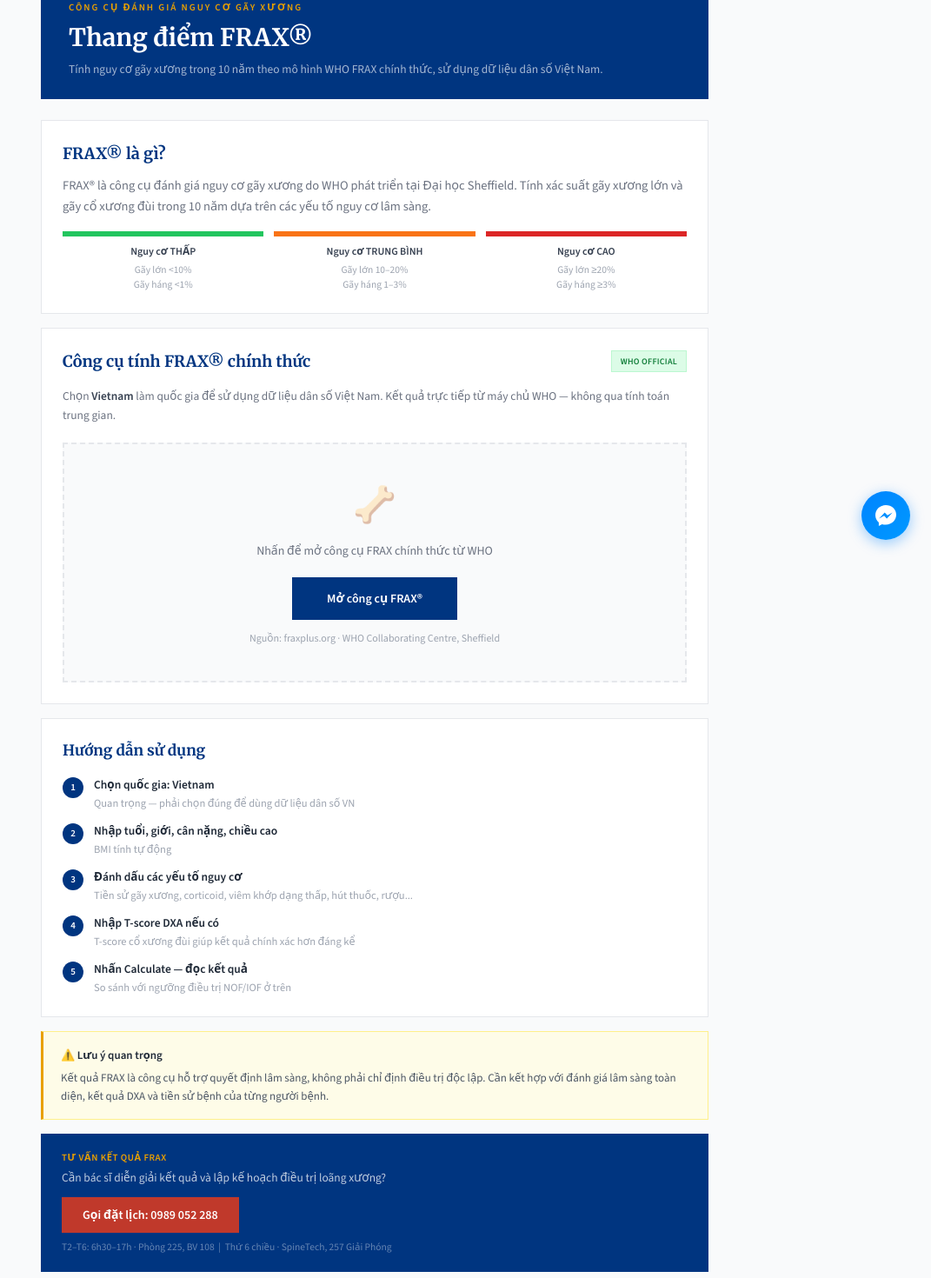
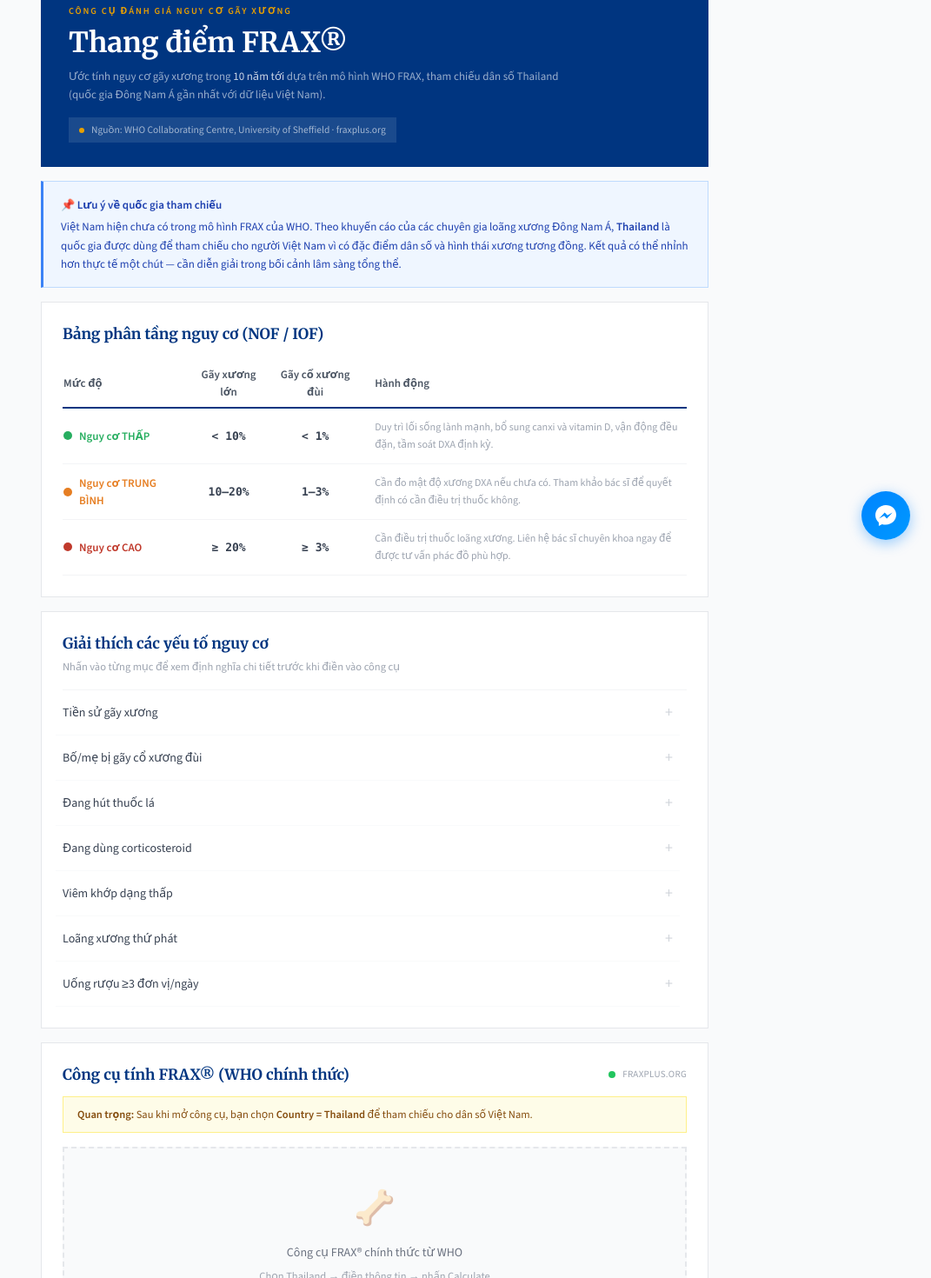
Before and after one commit to Tsquyencotsong-source/bs-quyen-website, a Next.js app: page /frax in a window 1280 px wide. Shown: the part 155-1625 px from the top of the page at 87% size, without its empty margins (209-1280 px from the left). Built offline with nearby package versions, Linux system fonts and the light colour scheme.

Commit message:
them cong cu FRAX tieng Viet tham chieu Thailand

```diff
--- a/src/components/FraxTool.tsx
+++ b/src/components/FraxTool.tsx
@@ -2,107 +2,180 @@
 
 import { useState } from "react";
 
+const RISK_LEVELS = [
+  { color: "#27ae60", bg: "bg-green-50", border: "border-green-200", label: "Nguy cơ THẤP", major: "< 10%", hip: "< 1%", action: "Duy trì lối sống lành mạnh, bổ sung canxi và vitamin D, vận động đều đặn, tầm soát DXA định kỳ." },
+  { color: "#e67e22", bg: "bg-orange-50", border: "border-orange-200", label: "Nguy cơ TRUNG BÌNH", major: "10–20%", hip: "1–3%", action: "Cần đo mật độ xương DXA nếu chưa có. Tham khảo bác sĩ để quyết định có cần điều trị thuốc không." },
+  { color: "#c0392b", bg: "bg-red-50", border: "border-red-200", label: "Nguy cơ CAO", major: "≥ 20%", hip: "≥ 3%", action: "Cần điều trị thuốc loãng xương. Liên hệ bác sĩ chuyên khoa ngay để được tư vấn phác đồ phù hợp." },
+];
+
+const RISK_FACTORS = [
+  { id: "fracture", label: "Tiền sử gãy xương", note: "Gãy xương sau tuổi 40 do chấn thương nhẹ (không tính gãy đầu, ngón tay, mắt cá chân)" },
+  { id: "parent", label: "Bố/mẹ bị gãy cổ xương đùi", note: "Bất kỳ bên nào" },
+  { id: "smoke", label: "Đang hút thuốc lá", note: null },
+  { id: "steroid", label: "Đang dùng corticosteroid", note: "Prednisolone ≥5mg/ngày hoặc tương đương, kéo dài ≥3 tháng" },
+  { id: "ra", label: "Viêm khớp dạng thấp", note: "Được bác sĩ chẩn đoán xác định" },
+  { id: "secondary", label: "Loãng xương thứ phát", note: "Đái tháo đường type 1, cường giáp, mãn kinh sớm (<45 tuổi), xơ gan, COPD..." },
+  { id: "alcohol", label: "Uống rượu ≥3 đơn vị/ngày", note: "1 đơn vị = 1 ly bia 330ml, hoặc 1 ly rượu vang 150ml, hoặc 1 shot rượu mạnh 40ml" },
+];
+
+const STEPS = [
+  { n: "1", t: "Chọn quốc gia: Thailand", d: "Việt Nam chưa có trong mô hình FRAX WHO — Thailand là quốc gia Đông Nam Á gần nhất về đặc điểm xương." },
+  { n: "2", t: "Điền Age, Weight, Height, Sex", d: "Tuổi (40–90), cân nặng (kg), chiều cao (cm), giới tính." },
+  { n: "3", t: "Đánh dấu các yếu tố nguy cơ", d: "Xem giải thích các yếu tố nguy cơ ở bảng bên trên trước khi điền." },
+  { n: "4", t: "Nhập T-score (nếu có DXA)", d: "Chọn Femoral neck làm vị trí đo. T-score âm càng nhiều thì nguy cơ càng cao." },
+  { n: "5", t: "Nhấn Calculate — đọc kết quả", d: "FRAX trả về 2 chỉ số: Major osteoporotic fracture (%) và Hip fracture (%). So sánh với bảng phân tầng nguy cơ bên trên." },
+];
+
 export default function FraxTool() {
-  const [showTool, setShowTool] = useState(false);
+  const [showIframe, setShowIframe] = useState(false);
+  const [openFactor, setOpenFactor] = useState<string | null>(null);
 
   return (
     <div className="min-h-screen bg-gray-50 py-8 px-4">
-      <div className="max-w-3xl mx-auto">
+      <div className="max-w-3xl mx-auto space-y-4">
 
-        {/* Header */}
-        <div className="bg-navy text-white px-8 py-6 mb-6">
-          <p className="text-[11px] font-semibold tracking-[0.18em] uppercase text-brand-gold mb-2">
+        {/* ── HEADER ──────────────────────────────── */}
+        <div className="bg-navy text-white px-8 py-7">
+          <p className="text-[10.5px] font-semibold tracking-[0.18em] uppercase text-brand-gold mb-2">
             Công cụ đánh giá nguy cơ gãy xương
           </p>
-          <h1 className="font-serif-brand text-[28px] font-bold leading-tight mb-2">
+          <h1 className="font-serif-brand text-[clamp(22px,4vw,32px)] font-bold leading-tight mb-2">
             Thang điểm FRAX®
           </h1>
-          <p className="text-[13.5px] text-white/65 font-light leading-relaxed">
-            Tính nguy cơ gãy xương trong 10 năm theo mô hình WHO FRAX chính thức,
-            sử dụng dữ liệu dân số Việt Nam.
+          <p className="text-[13px] text-white/60 font-light leading-relaxed max-w-xl">
+            Ước tính nguy cơ gãy xương trong <strong className="text-white/80">10 năm tới</strong> dựa trên
+            mô hình WHO FRAX, tham chiếu dân số Thailand (quốc gia Đông Nam Á gần nhất với dữ liệu Việt Nam).
           </p>
+          <div className="mt-4 inline-flex items-center gap-2 bg-white/10 px-3 py-1.5 text-[11.5px] text-white/60">
+            <span className="w-1.5 h-1.5 rounded-full bg-brand-gold" />
+            Nguồn: WHO Collaborating Centre, University of Sheffield · fraxplus.org
+          </div>
         </div>
 
-        {/* Giới thiệu ngắn */}
-        <div className="bg-white border border-gray-200 p-6 mb-4">
-          <h2 className="font-serif-brand text-[18px] font-bold text-navy mb-3">FRAX® là gì?</h2>
-          <p className="text-[14.5px] font-light leading-relaxed text-gray-500 mb-4">
-            FRAX® là công cụ đánh giá nguy cơ gãy xương do WHO phát triển tại Đại học Sheffield.
-            Tính xác suất gãy xương lớn và gãy cổ xương đùi trong 10 năm dựa trên các yếu tố nguy cơ lâm sàng.
-          </p>
+        {/* ── LƯU Ý THAILAND ──────────────────────── */}
+        <div className="bg-blue-50 border border-blue-200 border-l-[3px] border-l-blue-500 px-5 py-4 text-[13px] text-blue-800 leading-relaxed">
+          <strong className="font-semibold block mb-1">📌 Lưu ý về quốc gia tham chiếu</strong>
+          Việt Nam hiện chưa có trong mô hình FRAX của WHO. Theo khuyến cáo của các chuyên gia loãng xương
+          Đông Nam Á, <strong>Thailand</strong> là quốc gia được dùng để tham chiếu cho người Việt Nam
+          vì có đặc điểm dân số và hình thái xương tương đồng. Kết quả có thể nhỉnh hơn
+          thực tế một chút — cần diễn giải trong bối cảnh lâm sàng tổng thể.
+        </div>
 
-          <div className="grid grid-cols-3 gap-3">
-            {[
-              { color: "bg-green-500", label: "Nguy cơ THẤP", desc: "Gãy lớn <10%\nGãy háng <1%" },
-              { color: "bg-orange-500", label: "Nguy cơ TRUNG BÌNH", desc: "Gãy lớn 10–20%\nGãy háng 1–3%" },
-              { color: "bg-red-600", label: "Nguy cơ CAO", desc: "Gãy lớn ≥20%\nGãy háng ≥3%" },
-            ].map(item => (
-              <div key={item.label} className="text-center">
-                <div className={`${item.color} h-1.5 mb-2`} />
-                <p className="font-semibold text-[12px] text-gray-700">{item.label}</p>
-                <p className="text-[11.5px] text-gray-400 mt-1 whitespace-pre-line">{item.desc}</p>
+        {/* ── PHÂN TẦNG NGUY CƠ ───────────────────── */}
+        <div className="bg-white border border-gray-200 p-6">
+          <h2 className="font-serif-brand text-[17px] font-bold text-navy mb-4">
+            Bảng phân tầng nguy cơ (NOF / IOF)
+          </h2>
+          <div className="overflow-x-auto">
+            <table className="w-full text-[13px]">
+              <thead>
+                <tr className="border-b-2 border-navy">
+                  <th className="text-left py-2 pr-4 font-semibold text-gray-600 w-36">Mức độ</th>
+                  <th className="text-center py-2 px-3 font-semibold text-gray-600">Gãy xương lớn</th>
+                  <th className="text-center py-2 px-3 font-semibold text-gray-600">Gãy cổ xương đùi</th>
+                  <th className="text-left py-2 pl-4 font-semibold text-gray-600">Hành động</th>
+                </tr>
+              </thead>
+              <tbody>
+                {RISK_LEVELS.map((r) => (
+                  <tr key={r.label} className="border-b border-gray-100">
+                    <td className="py-3 pr-4">
+                      <span className="inline-flex items-center gap-2 font-semibold" style={{ color: r.color }}>
+                        <span className="w-2.5 h-2.5 rounded-full flex-shrink-0" style={{ backgroundColor: r.color }} />
+                        {r.label}
+                      </span>
+                    </td>
+                    <td className="py-3 px-3 text-center font-mono font-semibold text-gray-700">{r.major}</td>
+                    <td className="py-3 px-3 text-center font-mono font-semibold text-gray-700">{r.hip}</td>
+                    <td className="py-3 pl-4 text-gray-400 text-[12px] leading-relaxed">{r.action}</td>
+                  </tr>
+                ))}
+              </tbody>
+            </table>
+          </div>
+        </div>
+
+        {/* ── YẾU TỐ NGUY CƠ ──────────────────────── */}
+        <div className="bg-white border border-gray-200 p-6">
+          <h2 className="font-serif-brand text-[17px] font-bold text-navy mb-1">
+            Giải thích các yếu tố nguy cơ
+          </h2>
+          <p className="text-[12.5px] text-gray-400 mb-4">Nhấn vào từng mục để xem định nghĩa chi tiết trước khi điền vào công cụ</p>
+          <div className="space-y-0 border-t border-gray-100">
+            {RISK_FACTORS.map(({ id, label, note }) => (
+              <div key={id}>
+                <button
+                  onClick={() => setOpenFactor(openFactor === id ? null : id)}
+                  className="w-full flex items-center justify-between py-3 border-b border-gray-50 hover:bg-gray-50 px-2 -mx-2 text-left"
+                >
+                  <span className="text-[14px] text-gray-700 font-medium">{label}</span>
+                  <span className="text-gray-300 text-[18px] font-light">{openFactor === id ? "−" : "+"}</span>
+                </button>
+                {openFactor === id && note && (
+                  <div className="px-2 py-3 bg-gray-50 border-b border-gray-100 text-[12.5px] text-gray-500 leading-relaxed -mx-2">
+                    {note}
+                  </div>
+                )}
+                {openFactor === id && !note && (
+                  <div className="px-2 py-3 bg-gray-50 border-b border-gray-100 text-[12.5px] text-gray-400 -mx-2">
+                    Không cần giải thích thêm.
+                  </div>
+                )}
               </div>
             ))}
           </div>
         </div>
 
-        {/* Công cụ chính thức */}
-        <div className="bg-white border border-gray-200 p-6 mb-4">
-          <div className="flex items-center justify-between mb-4">
-            <h2 className="font-serif-brand text-[18px] font-bold text-navy">
-              Công cụ tính FRAX® chính thức
+        {/* ── CÔNG CỤ FRAX CHÍNH THỨC ─────────────── */}
+        <div className="bg-white border border-gray-200 p-6">
+          <div className="flex items-center justify-between mb-3 flex-wrap gap-2">
+            <h2 className="font-serif-brand text-[17px] font-bold text-navy">
+              Công cụ tính FRAX® (WHO chính thức)
             </h2>
-            <span className="text-[10px] bg-green-100 text-green-700 font-bold px-2.5 py-1 uppercase tracking-wide border border-green-200">
-              WHO Official
-            </span>
+            <div className="flex items-center gap-2">
+              <span className="w-2 h-2 rounded-full bg-green-500" />
+              <span className="text-[11px] text-gray-400 font-medium uppercase tracking-wide">fraxplus.org</span>
+            </div>
           </div>
 
-          <p className="text-[13.5px] text-gray-500 mb-5 leading-relaxed">
-            Chọn <strong className="text-gray-700">Vietnam</strong> làm quốc gia để sử dụng dữ liệu dân số Việt Nam.
-            Kết quả trực tiếp từ máy chủ WHO — không qua tính toán trung gian.
-          </p>
+          <div className="bg-yellow-50 border border-yellow-200 px-4 py-2.5 mb-4 text-[12.5px] text-yellow-800 leading-relaxed">
+            <strong>Quan trọng:</strong> Sau khi mở công cụ, bạn chọn <strong>Country = Thailand</strong> để tham chiếu cho dân số Việt Nam.
+          </div>
 
-          {!showTool ? (
-            <div className="text-center py-10 border-2 border-dashed border-gray-200 bg-gray-50">
-              <div className="text-[40px] mb-3">🦴</div>
-              <p className="text-[14px] text-gray-500 mb-5">Nhấn để mở công cụ FRAX chính thức từ WHO</p>
+          {!showIframe ? (
+            <div className="text-center py-10 bg-gray-50 border-2 border-dashed border-gray-200">
+              <p className="text-[38px] mb-3">🦴</p>
+              <p className="text-[14px] text-gray-500 mb-2 font-medium">Công cụ FRAX® chính thức từ WHO</p>
+              <p className="text-[12.5px] text-gray-400 mb-5">Chọn Thailand → điền thông tin → nhấn Calculate</p>
               <button
-                onClick={() => setShowTool(true)}
+                onClick={() => setShowIframe(true)}
                 className="bg-navy text-white px-10 py-3.5 font-semibold text-[14px] hover:bg-navy-dark transition-colors"
               >
                 Mở công cụ FRAX®
               </button>
-              <p className="text-[12px] text-gray-400 mt-3">Nguồn: fraxplus.org · WHO Collaborating Centre, Sheffield</p>
             </div>
           ) : (
             <div>
-              <div className="mb-2 flex items-center gap-2 text-[12px] text-gray-400">
+              <div className="flex items-center gap-2 text-[12px] text-gray-400 mb-2">
                 <span className="w-2 h-2 rounded-full bg-green-500 animate-pulse" />
-                Đang kết nối trực tiếp với fraxplus.org...
+                Đang kết nối với fraxplus.org...
               </div>
               <iframe
-                src="https://www.fraxplus.org/fraxservlet?country=Vietnam&LanguageCode=VN&SkeletalSite=FN"
+                src="https://www.fraxplus.org/fraxservlet?country=Thailand&LanguageCode=EN&SkeletalSite=FN"
                 width="100%"
                 height="950"
                 frameBorder="0"
-                title="FRAX® Calculator WHO - Vietnam"
+                title="FRAX® Calculator WHO - Thailand (Vietnam reference)"
                 className="w-full border border-gray-200"
                 style={{ minHeight: "950px" }}
                 loading="lazy"
               />
-              <div className="mt-3 flex items-center justify-between">
-                <button
-                  onClick={() => setShowTool(false)}
-                  className="text-[12px] text-gray-400 hover:text-gray-600 underline underline-offset-2"
-                >
-                  ← Đóng
+              <div className="mt-3 flex items-center justify-between text-[12px]">
+                <button onClick={() => setShowIframe(false)} className="text-gray-400 hover:text-gray-600 underline underline-offset-2">
+                  ← Thu gọn
                 </button>
-                <a
-                  href="https://www.fraxplus.org/calculation-tool"
-                  target="_blank"
-                  rel="noopener noreferrer"
-                  className="text-[12px] text-navy hover:underline underline-offset-2"
-                >
+                <a href="https://www.fraxplus.org/calculation-tool" target="_blank" rel="noopener noreferrer"
+                  className="text-navy hover:underline underline-offset-2">
                   Mở trang đầy đủ ↗
                 </a>
               </div>
@@ -110,48 +183,50 @@
           )}
         </div>
 
-        {/* Hướng dẫn */}
-        <div className="bg-white border border-gray-200 p-6 mb-4">
-          <h2 className="font-serif-brand text-[17px] font-bold text-navy mb-4">Hướng dẫn sử dụng</h2>
+        {/* ── HƯỚNG DẪN ───────────────────────────── */}
+        <div className="bg-white border border-gray-200 p-6">
+          <h2 className="font-serif-brand text-[17px] font-bold text-navy mb-4">
+            Hướng dẫn điền thông tin từng bước
+          </h2>
           <div className="space-y-3">
-            {[
-              { n: "1", t: "Chọn quốc gia: Vietnam", d: "Quan trọng — phải chọn đúng để dùng dữ liệu dân số VN" },
-              { n: "2", t: "Nhập tuổi, giới, cân nặng, chiều cao", d: "BMI tính tự động" },
-              { n: "3", t: "Đánh dấu các yếu tố nguy cơ", d: "Tiền sử gãy xương, corticoid, viêm khớp dạng thấp, hút thuốc, rượu..." },
-              { n: "4", t: "Nhập T-score DXA nếu có", d: "T-score cổ xương đùi giúp kết quả chính xác hơn đáng kể" },
-              { n: "5", t: "Nhấn Calculate — đọc kết quả", d: "So sánh với ngưỡng điều trị NOF/IOF ở trên" },
-            ].map(({ n, t, d }) => (
-              <div key={n} className="flex gap-3 items-start">
-                <span className="w-6 h-6 rounded-full bg-navy text-white text-[11px] font-bold flex items-center justify-center flex-shrink-0 mt-0.5">{n}</span>
+            {STEPS.map(({ n, t, d }) => (
+              <div key={n} className="flex gap-3 items-start py-3 border-b border-gray-50 last:border-b-0">
+                <span className="w-7 h-7 rounded-full bg-navy text-white text-[12px] font-bold flex items-center justify-center flex-shrink-0 mt-0.5">
+                  {n}
+                </span>
                 <div>
-                  <p className="font-semibold text-[13.5px] text-gray-800">{t}</p>
-                  <p className="text-[12.5px] text-gray-400 mt-0.5">{d}</p>
+                  <p className="font-semibold text-[14px] text-gray-800">{t}</p>
+                  <p className="text-[12.5px] text-gray-400 mt-0.5 leading-relaxed">{d}</p>
                 </div>
               </div>
             ))}
           </div>
         </div>
 
-        {/* Lưu ý y đức */}
-        <div className="bg-yellow-50 border border-yellow-200 border-l-[3px] border-l-brand-gold px-5 py-4 mb-4 text-[13px] text-gray-600 leading-relaxed">
+        {/* ── LƯU Ý Y ĐỨC ─────────────────────────── */}
+        <div className="bg-yellow-50 border border-yellow-200 border-l-[3px] border-l-brand-gold px-5 py-4 text-[13px] text-gray-600 leading-relaxed">
           <strong className="font-semibold text-gray-800 block mb-1">⚠️ Lưu ý quan trọng</strong>
           Kết quả FRAX là công cụ hỗ trợ quyết định lâm sàng, không phải chỉ định điều trị độc lập.
-          Cần kết hợp với đánh giá lâm sàng toàn diện, kết quả DXA và tiền sử bệnh của từng người bệnh.
+          Cần kết hợp với kết quả đo mật độ xương DXA, tiền sử bệnh và đánh giá lâm sàng toàn diện
+          của bác sĩ chuyên khoa. Không tự điều trị hoặc ngừng thuốc dựa trên FRAX đơn thuần.
         </div>
 
-        {/* CTA đặt khám */}
-        <div className="bg-navy px-6 py-5">
-          <p className="text-[11px] font-semibold tracking-wider uppercase text-brand-gold mb-1">Tư vấn kết quả FRAX</p>
-          <p className="text-[13.5px] text-white/75 font-light mb-3">
-            Cần bác sĩ diễn giải kết quả và lập kế hoạch điều trị loãng xương?
+        {/* ── ĐẶT KHÁM ────────────────────────────── */}
+        <div className="bg-navy px-6 py-6">
+          <p className="text-[10.5px] font-semibold tracking-[0.15em] uppercase text-brand-gold mb-1">
+            Tư vấn kết quả FRAX
+          </p>
+          <p className="text-[14px] text-white/75 font-light mb-4 leading-relaxed">
+            Cần bác sĩ diễn giải kết quả và lập kế hoạch điều trị loãng xương toàn diện?
           </p>
           <a href="tel:0989052288"
-            className="inline-block bg-brand-red text-white px-6 py-2.5 font-semibold text-[14px] hover:bg-red-800 transition-colors">
-            Gọi đặt lịch: 0989 052 288
+            className="inline-block bg-brand-red text-white px-8 py-3 font-semibold text-[14px] hover:bg-red-800 transition-colors mb-3">
+            📞 Gọi đặt lịch: 0989 052 288
           </a>
-          <p className="text-[11.5px] text-white/40 mt-2">
-            T2–T6: 6h30–17h · Phòng 225, BV 108 &nbsp;|&nbsp; Thứ 6 chiều · SpineTech, 257 Giải Phóng
-          </p>
+          <div className="text-[12px] text-white/40 leading-relaxed">
+            <p>Trong giờ: T2–T6 · 6h30–17h · Phòng 225, Nhà N1B · BV TWQĐ 108</p>
+            <p>Ngoài giờ: Thứ 6 · 17h30 trở đi · SpineTech, 257 Giải Phóng, Hà Nội</p>
+          </div>
         </div>
 
       </div>
```
